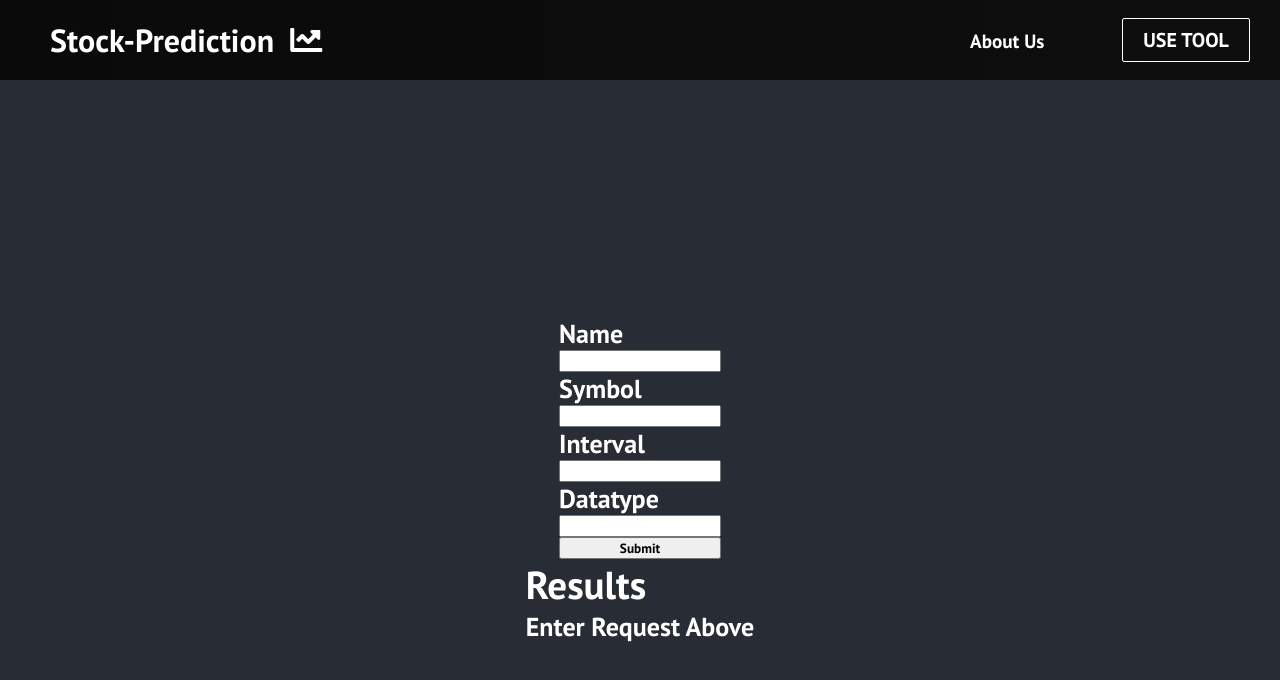
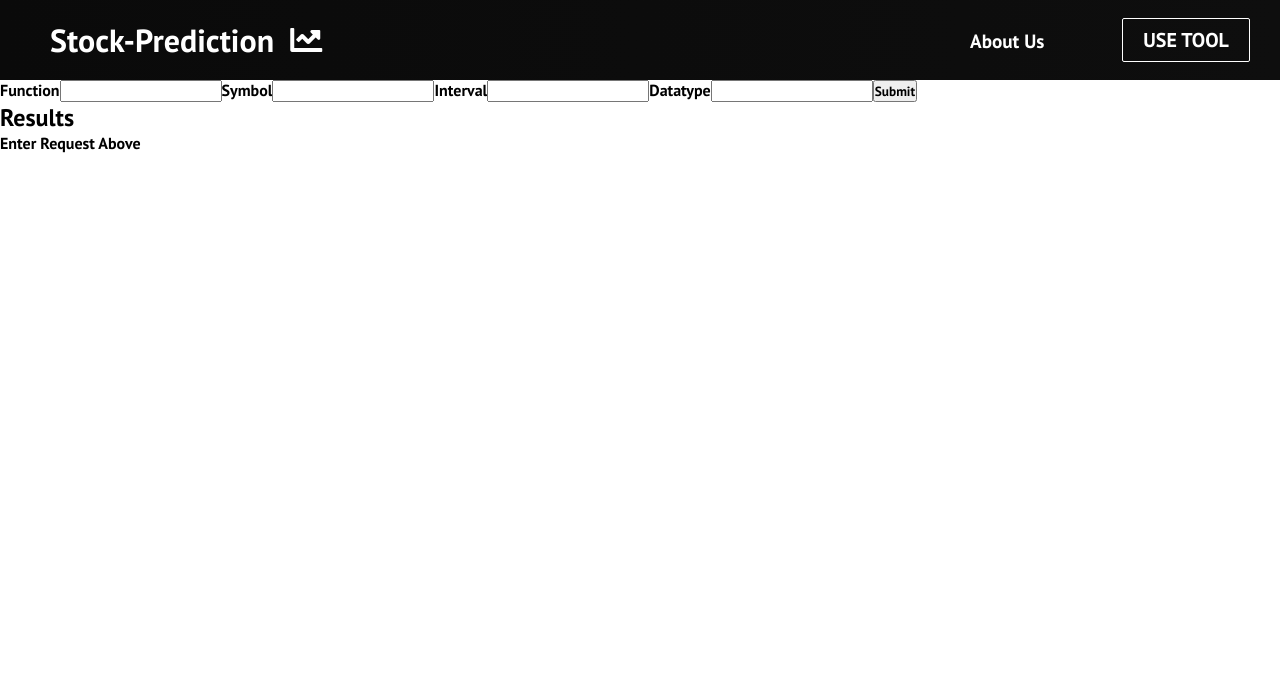
Before and after one commit to kmurata798/stock-prediction, a React (Create React App) app in the folder frontend/: page /stocks in a window 1280 px wide. Shown: the top 680 px of the page. Built offline with nearby package versions, Linux system fonts and the light colour scheme.

Commit message:
axios api calls successfully give response to frontend

```diff
--- a/frontend/package.json
+++ b/frontend/package.json
@@ -2,6 +2,7 @@
   "name": "stock-prediction",
   "version": "0.1.0",
   "private": true,
+  "proxy": "http://localhost:8080/",
   "dependencies": {
     "@testing-library/jest-dom": "^5.14.1",
     "@testing-library/react": "^11.2.7",
--- a/frontend/src/App.css
+++ b/frontend/src/App.css
@@ -5,7 +5,7 @@
   font-family: 'PT Sans', sans-serif;
 }
 
-.App {
+/* .App {
   text-align: center;
 }
 
@@ -18,16 +18,16 @@
   justify-content: center;
   font-size: calc(10px + 2vmin);
   color: white;
-}
+} */
 
-.stockform {
+/* .stockform {
   display: flex;
   flex-direction: column;
-}
+} */
 
-.App-link {
+/* .App-link {
   color: #61dafb;
-}
+} */
 
 .home,
 .services,
@@ -87,11 +87,11 @@
   color: blueviolet;
 }
 
-@keyframes App-logo-spin {
+/* @keyframes App-logo-spin {
   from {
     transform: rotate(0deg);
   }
   to {
     transform: rotate(360deg);
   }
-}
+} */
--- a/frontend/src/App.js
+++ b/frontend/src/App.js
@@ -9,6 +9,7 @@ import CompaniesList from "./components/companies-list.component";
 // import StocksSingle from "./components/stocks-single.component";
 import StocksApi from "./components/stocks-api.component";
 import StockData from './components/Pages/StockData';
+import './App.css';
 
 class App extends Component {
   render() {
@@ -22,7 +23,7 @@ class App extends Component {
           <Route exact path="/add" component={AddCompany} />
           <Route path="/companies/:id" component={Company} />
           <Route path="/stocks" component={StocksApi} />
-          <Route path="/stocksdata" component={StockData} />
+          <Route path="/stockdata" component={StockData} />
         </Switch>
         </Router>
       </React.Fragment>
--- a/frontend/src/components/stocks-api.component.js
+++ b/frontend/src/components/stocks-api.component.js
@@ -1,6 +1,8 @@
 // frontend react component
 import React, {useState} from "react";
+import StocksDataService from "../services/stocks.service";
 import axios from "axios";
+
 
 function StocksForm() {
 
@@ -16,10 +18,11 @@ function StocksForm() {
     event.preventDefault();
     console.log(values)
 
-    const res = await axios.get('stonks', { params: values })
+    const res = await StocksDataService.getStocks(values)
+    // const res = await axios.get('stocks/history', { params: values })
     // console.log(res.data)
     setData(res.data)
-    console.log(data)
+    // console.log(data)
   }
 
   const handleFunctionChange = (event) => {
@@ -53,8 +56,8 @@ function StocksForm() {
   return (
     <div className ="App-header">
       <form className="stockform" onSubmit={onSubmit}>
-        <label htmlFor="Function">Name</label>
-        <input id="Function" name="Function" type="text" value={values.name} onChange={handleFunctionChange}></input>
+        <label htmlFor="Function">Function</label>
+        <input id="Function" name="Function" type="text" value={values.function} onChange={handleFunctionChange}></input>
         <label htmlFor="Symbol">Symbol</label>
         <input id="Symbol" name="Symbol" value={values.symbol} onChange={handleSymbolChange}></input>
         <label htmlFor="Interval">Interval</label>
--- a/frontend/src/services/stocks.services.js
+++ b/frontend/src/services/stocks.service.js
@@ -1,8 +1,9 @@
 import http from "../http-common";
 
 class StocksDataService {
-    getHistory() {
-      return http.get("/history");
+    getStocks(values) {
+      console.log(values)
+      return http.get("/stocks/history", {params: values} );
     }
 
 }
```
Also changed, not shown: 1 other file (tests, documents, lock files or other folders).
